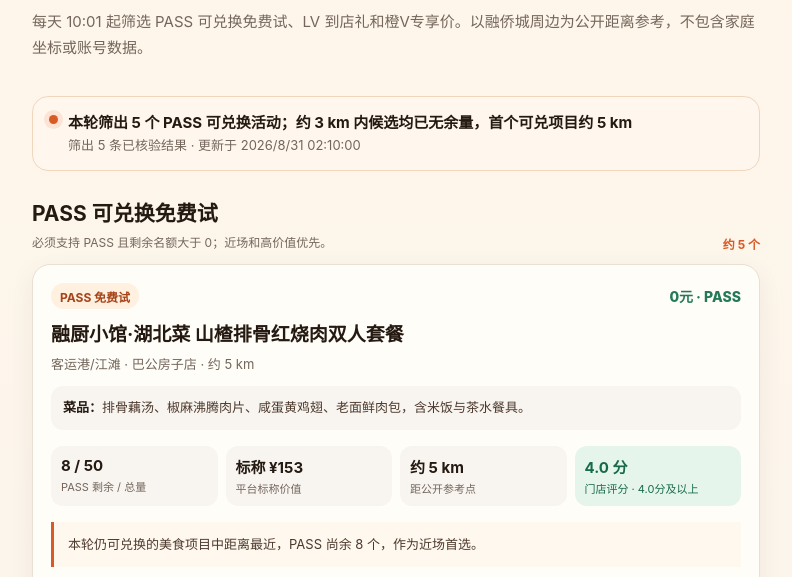
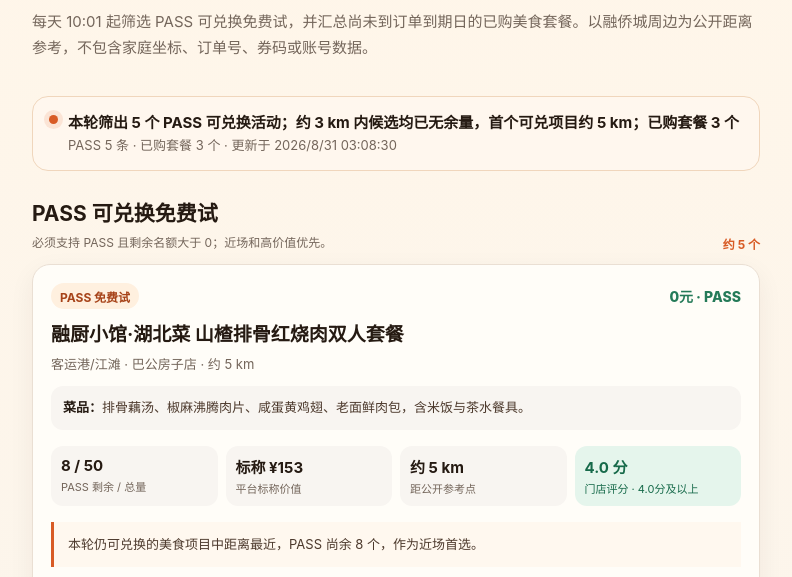
Before and after one commit to Ivy-Jt/shared-tools, a plain HTML site: page food-radar/index.html in a window 1280 px wide. Shown: the part 153-730 px from the top of the page, without its empty margins (244-1036 px from the left). Drawn offline with Linux system fonts and the light colour scheme.

Commit message:
Add purchased deals to food radar

```diff
--- a/food-radar/index.html
+++ b/food-radar/index.html
@@ -5,7 +5,7 @@
 <meta name="viewport" content="width=device-width,initial-scale=1,viewport-fit=cover">
 <meta name="theme-color" content="#fff8ef">
 <meta property="og:title" content="武汉美食优惠雷达">
-<meta property="og:description" content="每日筛选武汉 PASS 可兑换免费试、LV 到店礼和橙V专享价。">
+<meta property="og:description" content="每日筛选武汉 PASS 可兑换免费试，并汇总尚未到订单到期日的已购美食套餐。">
 <title>武汉美食优惠雷达</title>
 <style>
 :root{color-scheme:light;--ink:#251a12;--muted:#74665b;--paper:#fffdf9;--line:#eadfd3;--accent:#d85b25;--soft:#fff0df;--green:#247a58;--score-high:#e5f5ec;--score-high-ink:#176a4a;--score-mid:#fff1c9;--score-mid-ink:#885b08;--score-low:#fde5e3;--score-low-ink:#a13d36;--score-na:#eceeef;--score-na-ink:#6b7075}
@@ -32,8 +32,8 @@ h1{margin:0;font-size:30px;line-height:1.18;letter-spacing:-.03em}
 .card-body{padding:18px}
 .topline{display:flex;gap:8px;align-items:center;justify-content:space-between}
 .tag{display:inline-flex;align-items:center;min-height:26px;padding:4px 9px;border-radius:999px;background:var(--soft);color:#a74319;font-size:12px;font-weight:700}
-.tag-gift{background:#e8f5ef;color:#176a4a}
-.tag-paid{background:#2b2927;color:#fff}
+.tag-owned{background:#2b2927;color:#fff}
+.platform{background:#eef1f4;color:#3f4952}
 .vip{background:#2b2927;color:#fff}
 .price{color:var(--green);font-size:14px;font-weight:800;text-align:right}
 h2{margin:13px 0 5px;font-size:19px;line-height:1.42}
@@ -57,8 +57,6 @@ h2{margin:13px 0 5px;font-size:19px;line-height:1.42}
 .rules li+li{margin-top:4px}
 .button{display:flex;align-items:center;justify-content:center;min-height:46px;margin-top:16px;border-radius:12px;background:var(--ink);color:#fff;text-decoration:none;font-size:14px;font-weight:700}
 .button:active{transform:translateY(1px)}
-.status .button{max-width:340px;margin:18px auto 0}
-.entry-note{max-width:520px;margin:10px auto 0;color:#8c8177;font-size:12px;line-height:1.6}
 .notes{margin-top:24px;padding:18px;border:1px solid var(--line);border-radius:16px;background:rgba(255,255,255,.74)}
 .notes h3{margin:0 0 10px;font-size:15px}
 .notes ul{margin:0;padding-left:18px;color:var(--muted);font-size:12px;line-height:1.7}
@@ -73,7 +71,7 @@ footer{margin-top:24px;color:#8c8177;font-size:11px;line-height:1.6;text-align:c
 <section class="hero">
 <p class="eyebrow">生活 · 武汉</p>
 <h1>美食优惠雷达</h1>
-<p class="lede">每天 10:01 起筛选 PASS 可兑换免费试、LV 到店礼和橙V专享价。以融侨城周边为公开距离参考，不包含家庭坐标或账号数据。</p>
+<p class="lede">每天 10:01 起筛选 PASS 可兑换免费试，并汇总尚未到订单到期日的已购美食套餐。以融侨城周边为公开距离参考，不包含家庭坐标、订单号、券码或账号数据。</p>
 </section>
 <div id="summary" class="summary" hidden></div>
 <div id="sections" aria-live="polite">
@@ -83,19 +81,23 @@ footer{margin-top:24px;color:#8c8177;font-size:11px;line-height:1.6;text-align:c
 <h3>阅读提示</h3>
 <ul></ul>
 </section>
-<footer id="footer">数据来自公开活动页；最终可用条件以活动页面和门店说明为准。</footer>
+<footer id="footer">PASS 来自公开活动页；已购套餐仅展示脱敏后的套餐信息。最终可用条件以平台和门店说明为准。</footer>
 </main>
 <script>
 const esc=value=>String(value??"").replace(/[&<>'"]/g,char=>({"&":"&amp;","<":"&lt;",">":"&gt;","'":"&#39;",'"':"&quot;"}[char]));
 const fmt=value=>Number(value||0).toLocaleString("zh-CN");
+const shanghaiDateKey=()=>{
+  const parts=new Intl.DateTimeFormat("zh-CN",{timeZone:"Asia/Shanghai",year:"numeric",month:"2-digit",day:"2-digit"}).formatToParts(new Date());
+  const value=type=>parts.find(part=>part.type===type)?.value||"";
+  return `${value("year")}-${value("month")}-${value("day")}`;
+};
 const sections=document.querySelector("#sections");
 const summary=document.querySelector("#summary");
 const notes=document.querySelector("#notes");
 
 const GROUPS=[
-  {kind:"pass_free_trial",source:"passFreeTrial",title:"PASS 可兑换免费试",target:"约 5 个",desc:"必须支持 PASS 且剩余名额大于 0；近场和高价值优先。"},
-  {kind:"lv_store_gift",source:"lvStoreGift",title:"LV6+ 到店礼",target:"2–3 个",desc:"只收无门槛、当前可领且距离较近的到店礼。"},
-  {kind:"orange_v_paid",source:"orangeVPaid",title:"付费橙V专享价",target:"2–3 个",desc:"只收明确标注橙V专享价且当前可购买的美食套餐。",entryUrl:"https://w.dianping.com/cube/evoke/dianping.html?url=dianping%3A%2F%2Fpicassobox%3Fpicassoid%3Dpexus-freetry-index%2Findex-bundle.js%26tabpage%3D2",entryLabel:"去大众点评查看橙V活动",entryNote:"微信内会先打开大众点评官方跳转页，需再点“已下载 立即打开”；此入口仅供手动浏览，不代表套餐已核验或仍可购买。"}
+  {kind:"pass_free_trial",source:"passFreeTrial",dataset:"radar",title:"PASS 可兑换免费试",target:"约 5 个",desc:"必须支持 PASS 且剩余名额大于 0；近场和高价值优先。"},
+  {kind:"purchased_deal",source:"purchasedDeals",dataset:"purchases",title:"我的已购套餐",target:"订单未过期",desc:"展示尚未到订单到期日的已购美食套餐；价格为实际支付价，核销状态仍以 App 为准。"}
 ];
 
 const safeUrl=value=>{
@@ -119,10 +121,13 @@ function renderItem(item){
   const kind=item.kind||item.dealType;
   const kindMeta={
     pass_free_trial:{label:"PASS 免费试",className:""},
-    lv_store_gift:{label:"LV 到店礼",className:"tag-gift"},
-    orange_v_paid:{label:"橙V专享价",className:"tag-paid"}
+    purchased_deal:{label:"已购套餐",className:"tag-owned"}
   }[kind]||{label:item.tag||"优惠",className:""};
-  const secondary=item.vipOnly&&kind==="pass_free_trial"?'<span class="tag vip">橙V免费试</span>':"";
+  const secondary=item.vipOnly&&kind==="pass_free_trial"
+    ?'<span class="tag vip">橙V免费试</span>'
+    :kind==="purchased_deal"&&item.platformLabel
+      ?`<span class="tag platform">${esc(item.platformLabel)}</span>`
+      :"";
   const distance=item.distanceLabel||item.proximity;
   const metrics=[];
   let price="";
@@ -130,57 +135,68 @@ function renderItem(item){
     price="0元 · PASS";
     metrics.push(metric(`${fmt(item.passRemaining)} / ${fmt(item.passCapacity)}`,"PASS 剩余 / 总量"));
     metrics.push(metric(item.referenceValueCny!=null?`标称 ¥${fmt(item.referenceValueCny)}`:null,"平台标称价值"));
-  }else if(kind==="lv_store_gift"){
-    price="无门槛领取";
-    metrics.push(metric(item.minLevel?`LV${fmt(item.minLevel)}+`:null,"领取等级"));
-    metrics.push(metric(item.noThreshold?"无门槛":"条件待核验","领取条件"));
-  }else if(kind==="orange_v_paid"){
-    price=item.priceCny!=null?`橙V ¥${fmt(item.priceCny)}`:"橙V专享";
-    metrics.push(metric(item.priceCny!=null?`¥${fmt(item.priceCny)}`:null,"橙V专享价"));
-    metrics.push(metric(item.savedCny!=null?`省 ¥${fmt(item.savedCny)}`:null,"同页可核验优惠"));
+  }else if(kind==="purchased_deal"){
+    price=item.purchasePriceCny!=null?`已购 ¥${fmt(item.purchasePriceCny)}`:"已购买";
+    metrics.push(metric(item.purchasePriceCny!=null?`¥${fmt(item.purchasePriceCny)}`:null,"实际支付价"));
+    metrics.push(metric(item.comparisonPriceCny!=null?`¥${fmt(item.comparisonPriceCny)}`:null,"同页参考价"));
   }
   metrics.push(metric(distance,"距公开参考点"));
   metrics.push(scoreMetric(item.score));
   const rules=[
     item.deadline?["截止",item.deadline]:null,
+    item.validUntil?["有效期",item.validUntil]:null,
     item.useWindow?["使用",item.useWindow]:null,
     item.restrictions?["限制",item.restrictions]:null
   ].filter(Boolean).map(([label,value])=>`<li><strong>${esc(label)}：</strong>${esc(value)}</li>`).join("");
-  const buttonLabel=kind==="orange_v_paid"?"打开橙V套餐页":kind==="lv_store_gift"?"打开到店礼页面":"打开免费试活动页";
+  const buttonLabel=kind==="purchased_deal"?"打开套餐详情":"打开免费试活动页";
+  const button=item.detailUrl?`<a class="button" href="${safeUrl(item.detailUrl)}" target="_blank" rel="noopener noreferrer">${buttonLabel}</a>`:"";
+  const place=kind==="purchased_deal"?[item.shop,item.area,item.branch]:[item.area,item.branch,distance];
   return `<article class="card"><div class="card-body">
     <div class="topline"><div><span class="tag ${kindMeta.className}">${esc(kindMeta.label)}</span> ${secondary}</div><span class="price">${esc(price)}</span></div>
     <h2>${esc(item.title)}</h2>
-    <p class="place">${[item.area,item.branch,distance].filter(Boolean).map(esc).join(" · ")}</p>
+    <p class="place">${place.filter(Boolean).map(esc).join(" · ")}</p>
     <p class="menu"><strong>菜品：</strong>${esc(item.menuSummary||"活动页未公开菜品明细")}</p>
     <div class="metrics">${metrics.join("")}</div>
     <p class="reason">${esc(item.reason)}</p>
     ${rules?`<ul class="rules">${rules}</ul>`:""}
-    <a class="button" href="${safeUrl(item.detailUrl)}" target="_blank" rel="noopener noreferrer">${buttonLabel}</a>
+    ${button}
   </div></article>`;
 }
 
 function renderSection(group,items,source){
   let body="";
-  const manualEntry=group.entryUrl?`<a class="button" href="${safeUrl(group.entryUrl)}" target="_blank" rel="noopener noreferrer">${esc(group.entryLabel)}</a><p class="entry-note">${esc(group.entryNote)}</p>`:"";
-  if(source?.status==="login_required"){body=`<div class="status">需要登录账号核验，暂不展示未经验证的候选。${source.note?`<br>${esc(source.note)}`:""}</div>`}
-  else if(source?.status==="app_required"){body=`<div class="status">官方入口已确认，但关键资格、价格或领取/购买状态仍需在大众点评 App 内核验；暂不展示未经验证的候选。${source.note?`<br>${esc(source.note)}`:""}${manualEntry}</div>`}
+  if(source?.status==="pending_sync"){body=`<div class="status">已购套餐等待首次同步。${source.note?`<br>${esc(source.note)}`:""}</div>`}
+  else if(source?.status==="login_required"){body=`<div class="status">本轮需要登录后才能核验，暂不展示未经确认的候选。${source.note?`<br>${esc(source.note)}`:""}</div>`}
+  else if(source?.status==="app_required"){body=`<div class="status">本轮关键条件只能在 App 内核验，暂不展示未经确认的候选。${source.note?`<br>${esc(source.note)}`:""}</div>`}
   else if(source?.status==="error"){body=`<div class="status">本轮数据源不可用：${esc(source.note||"稍后重试")}</div>`}
   else if(source?.status==="ok"&&items.length){body=`<div class="list">${items.map(renderItem).join("")}</div>`}
+  else if(group.kind==="purchased_deal"){body='<div class="status">当前没有仍在订单到期日前的已购套餐。</div>'}
   else{body='<div class="status">本轮没有符合条件且可用的项目。</div>'}
   return `<section class="section"><div class="section-head"><div><h2>${group.title}</h2><p>${group.desc}</p></div><span class="target">${group.target}</span></div>${body}</section>`;
 }
 
-fetch(`./latest.json?v=${Date.now()}`,{cache:"no-store"})
-  .then(response=>{if(!response.ok)throw new Error(`HTTP ${response.status}`);return response.json()})
-  .then(data=>{
-    const sourceKeyByKind={pass_free_trial:"passFreeTrial",lv_store_gift:"lvStoreGift",orange_v_paid:"orangeVPaid"};
-    const items=(Array.isArray(data.items)?data.items:[])
-      .filter(item=>item.availability==="available"&&data.sources?.[sourceKeyByKind[item.kind]]?.status==="ok")
+const loadJson=file=>fetch(`${file}?v=${Date.now()}`,{cache:"no-store"})
+  .then(response=>{if(!response.ok)throw new Error(`HTTP ${response.status}`);return response.json()});
+
+Promise.all([loadJson("./latest.json"),loadJson("./purchases.json")])
+  .then(([radar,purchases])=>{
+    const todayKey=shanghaiDateKey();
+    const radarItems=(Array.isArray(radar.items)?radar.items:[])
+      .filter(item=>item.kind==="pass_free_trial"&&item.availability==="available"&&radar.sources?.passFreeTrial?.status==="ok")
       .sort((a,b)=>(a.priorityRank??999)-(b.priorityRank??999));
+    const purchasedItems=(Array.isArray(purchases.items)?purchases.items:[])
+      .filter(item=>item.kind==="purchased_deal"&&item.availability==="unexpired_order"&&item.validUntil>=todayKey&&purchases.sources?.purchasedDeals?.status==="ok")
+      .sort((a,b)=>(a.priorityRank??999)-(b.priorityRank??999));
+    const datasets={radar:{data:radar,items:radarItems},purchases:{data:purchases,items:purchasedItems}};
+    const purchaseHeadline=purchases.sources?.purchasedDeals?.status==="ok"?`已购套餐 ${fmt(purchasedItems.length)} 个`:"已购套餐待同步";
+    const updatedAt=[radar.generatedAt,purchases.updatedAt].filter(Boolean).sort().at(-1);
     summary.hidden=false;
-    summary.innerHTML=`<span class="summary-dot"></span><div><strong>${esc(data.summary?.headline||`今日展示 ${items.length} 条`)}</strong><span>筛出 ${fmt(items.length)} 条已核验结果 · 更新于 ${esc(new Date(data.generatedAt).toLocaleString("zh-CN",{hour12:false}))}</span></div>`;
-    sections.innerHTML=GROUPS.map(group=>renderSection(group,items.filter(item=>(item.kind||item.dealType)===group.kind),data.sources?.[group.source])).join("");
-    const tips=Array.isArray(data.notes)?data.notes:[];
+    summary.innerHTML=`<span class="summary-dot"></span><div><strong>${esc(radar.summary?.headline||`今日 PASS ${radarItems.length} 条`)}；${esc(purchaseHeadline)}</strong><span>PASS ${fmt(radarItems.length)} 条 · ${esc(purchaseHeadline)} · 更新于 ${esc(new Date(updatedAt).toLocaleString("zh-CN",{hour12:false}))}</span></div>`;
+    sections.innerHTML=GROUPS.map(group=>{
+      const dataset=datasets[group.dataset];
+      return renderSection(group,dataset.items.filter(item=>(item.kind||item.dealType)===group.kind),dataset.data.sources?.[group.source]);
+    }).join("");
+    const tips=[...(Array.isArray(radar.notes)?radar.notes:[]),...(Array.isArray(purchases.notes)?purchases.notes:[])];
     if(tips.length){notes.hidden=false;notes.querySelector("ul").innerHTML=tips.map(tip=>`<li>${esc(tip)}</li>`).join("")}
   })
   .catch(()=>{sections.innerHTML='<div class="status">今日结果暂时加载失败，请稍后刷新。</div>'});
--- a/food-radar/latest.json
+++ b/food-radar/latest.json
@@ -1,5 +1,5 @@
 {
-  "schemaVersion": 2,
+  "schemaVersion": 3,
   "generatedAt": "2026-08-31T10:10:00+08:00",
   "city": "武汉",
   "referenceArea": "融侨城周边",
@@ -10,26 +10,12 @@
       "checkedAt": "2026-08-31T10:08:30+08:00",
       "verifiedAt": "2026-08-31T10:08:30+08:00",
       "note": "已读取武汉 PASS 可用免费试列表首屏 100 个候选，并逐项通过活动详情二次复核 PASS 剩余名额、菜品与使用限制。"
-    },
-    "lvStoreGift": {
-      "status": "app_required",
-      "verifiedAt": null,
-      "checkedAt": "2026-08-31T10:05:41+08:00",
-      "note": "LV 到店礼官方入口仍只能唤起大众点评 App；网页无法枚举活动，也无法同时核验 LV6+、当前可领、equityValue=0、真正无门槛和余量，本轮不发布候选。"
-    },
-    "orangeVPaid": {
-      "status": "app_required",
-      "verifiedAt": null,
-      "checkedAt": "2026-08-31T10:05:41+08:00",
-      "note": "橙V专区仍需在大众点评 App 内核验；两条官方详情样本均返回成功，但价格、菜名和购买条件被遮罩，无法确认数值会员价、真实可比价及当前可购买状态，本轮不发布候选。"
     }
   },
   "summary": {
     "scannedPassCandidates": 100,
     "counts": {
-      "passFreeTrial": 5,
-      "lvStoreGift": 0,
-      "orangeVPaid": 0
+      "passFreeTrial": 5
     },
     "headline": "本轮筛出 5 个 PASS 可兑换活动；约 3 km 内候选均已无余量，首个可兑项目约 5 km"
   },
@@ -175,8 +161,6 @@
     "平台标称价值用于候选排序，未经独立核验，不等同于门店真实日常售价。",
     "距离按融侨城商圈公开参考点直线估算并取约数，仅用于距离档位，不代表实际导航路程。",
     "本轮约 3 km 内候选均无 PASS 余量，因此按综合价值、评分、剩余量和使用限制扩展到武汉主城区。",
-    "橙V专享免费试不等同于付费橙V专享价，页面已分开处理。",
-    "LV 到店礼和付费橙V专享价的官方入口已确认，但关键条件仍需 App 核验，本轮不展示未经确认的候选。",
-    "橙V区块已提供官方手动入口；微信内仍需再点“已下载 立即打开”，该入口不计入推荐数量。"
+    "橙V专享免费试仍归入 PASS 免费试；已购买套餐由独立数据文件同步，不参与每日 PASS 候选扫描。"
   ]
 }
--- /dev/null
+++ b/food-radar/purchases.json
@@ -0,0 +1,83 @@
+{
+  "schemaVersion": 1,
+  "updatedAt": "2026-08-31T11:08:30+08:00",
+  "sources": {
+    "purchasedDeals": {
+      "status": "ok",
+      "checkedAt": "2026-08-31T11:08:30+08:00",
+      "verifiedAt": "2026-08-31T11:08:30+08:00",
+      "note": "已从官方订单列表核验 3 条尚未到订单到期日、且标题明确标注橙V的套餐；支付成功不等于尚未核销。"
+    }
+  },
+  "summary": {
+    "count": 3
+  },
+  "items": [
+    {
+      "kind": "purchased_deal",
+      "sourceId": "dianping-orangev-shanye-20260905",
+      "platform": "dianping",
+      "platformLabel": "大众点评",
+      "availability": "unexpired_order",
+      "verifiedAt": "2026-08-31T11:08:30+08:00",
+      "title": "山野十足2-3人餐（橙V专享）",
+      "shop": "订单页未公开门店",
+      "branch": "订单页未公开分店",
+      "area": "武汉",
+      "priorityRank": 1,
+      "score": null,
+      "menuSummary": "订单页未公开菜品明细。",
+      "purchasePriceCny": 245,
+      "reason": "订单页显示已支付且尚未到订单到期日；是否已核销仍需在大众点评 App 确认。",
+      "validUntil": "2026-09-05",
+      "useWindow": "订单页仅公开到期日；具体可用时段待 App 核验。",
+      "restrictions": "门店、预约、节假日及退款规则未在网页订单列表公开，使用前请在 App 核对。"
+    },
+    {
+      "kind": "purchased_deal",
+      "sourceId": "dianping-orangev-bandeng-20260912",
+      "platform": "dianping",
+      "platformLabel": "大众点评",
+      "availability": "unexpired_order",
+      "verifiedAt": "2026-08-31T11:08:30+08:00",
+      "title": "【橙V专享】板凳招牌常德菜双人餐",
+      "shop": "订单页未公开门店",
+      "branch": "订单页未公开分店",
+      "area": "武汉",
+      "priorityRank": 2,
+      "score": null,
+      "menuSummary": "订单页未公开菜品明细。",
+      "purchasePriceCny": 128,
+      "reason": "订单页显示已支付且尚未到订单到期日；是否已核销仍需在大众点评 App 确认。",
+      "validUntil": "2026-09-12",
+      "useWindow": "订单页仅公开到期日；具体可用时段待 App 核验。",
+      "restrictions": "门店、预约、节假日及退款规则未在网页订单列表公开，使用前请在 App 核对。"
+    },
+    {
+      "kind": "purchased_deal",
+      "sourceId": "dianping-orangev-beefpot-20260920",
+      "platform": "dianping",
+      "platformLabel": "大众点评",
+      "availability": "unexpired_order",
+      "verifiedAt": "2026-08-31T11:08:30+08:00",
+      "title": "【橙V专享】招牌牛骨清汤锅2-3人餐（含自助凉菜/调料）",
+      "shop": "订单页未公开门店",
+      "branch": "订单页未公开分店",
+      "area": "武汉",
+      "priorityRank": 3,
+      "score": null,
+      "menuSummary": "招牌牛骨清汤锅，含自助凉菜和调料；订单页未公开其他菜品明细。",
+      "purchasePriceCny": 118,
+      "reason": "订单页显示已支付且尚未到订单到期日；是否已核销仍需在大众点评 App 确认。",
+      "validUntil": "2026-09-20",
+      "useWindow": "订单页仅公开到期日；具体可用时段待 App 核验。",
+      "restrictions": "门店、预约、节假日及退款规则未在网页订单列表公开，使用前请在 App 核对。"
+    }
+  ],
+  "notes": [
+    "已购套餐仅发布门店、菜品、实际支付价、公开评分、有效期和使用限制。",
+    "订单号、券码、账号信息、联系方式、支付凭证和带身份参数的链接不会写入公开页面。",
+    "网页订单列表只证明订单支付成功且尚未到订单到期日，不能确认券是否已经核销。",
+    "门店、评分或完整菜品未由订单页公开时，页面明确标记未公开，不凭套餐标题猜测。"
+  ]
+}
```
Also changed, not shown: scripts/send-food-radar.mjs (+3 -26 lines), scripts/validate-food-radar.mjs (+85 -42 lines), README.md.
